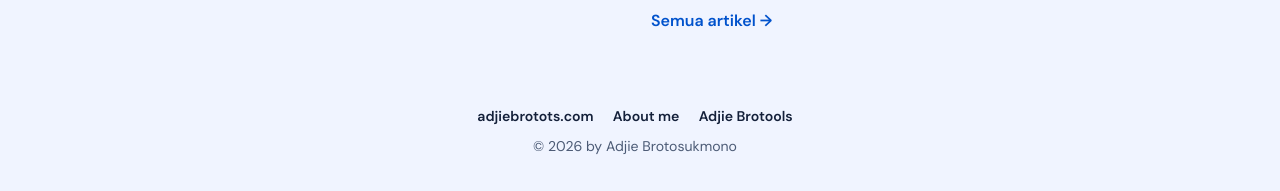
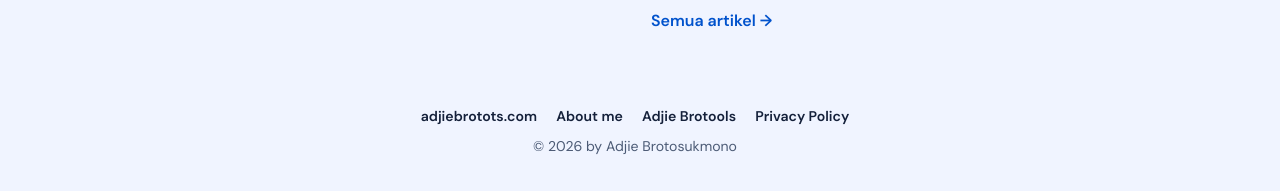
Before and after one commit to adjiebrotot/blog, a Jekyll site: the page built from index.html, in a window 1280 px wide and 1285 px high. Shown: the part 1091-1282 px from the top of the window. Built offline with Jekyll 4.4.1, drawn with Linux system fonts in a browser that asks for light colours.

Commit message:
Load the AdSense script and link the privacy policy
Every page that uses the shared head now loads adsbygoogle.js (the 404
page has its own head and stays without ads). The footer links to the
tool site's privacy policy, which now covers ads on the blog.

Co-Authored-By: Claude Opus 5.5 <noreply@anthropic.com>
Claude-Session: https://claude.ai/code/session_01LjR4mfmDeE9ENb5EFLFhHB

```diff
--- a/_config.yml
+++ b/_config.yml
@@ -41,6 +41,7 @@ links:
   home: "https://www.adjiebrotots.com/"
   about: "https://www.adjiebrotots.com/about/"
   tools: "https://tool.adjiebrotots.com/"
+  privacy: "https://tool.adjiebrotots.com/privacy/"   # covers the blog too; the Indonesian page is privacy/id/
 
 # Social card when a post sets no image of its own.
 default_image: /assets/img/og/blog.jpg   # 1200x630 card, drawn by _build/og.mjs
--- a/_data/i18n.yml
+++ b/_data/i18n.yml
@@ -35,6 +35,7 @@ en:
   about_author: "Adjie Brotosukmono is an Indonesian senior economics consultant and power system engineer at Mott MacDonald in Perth, Australia. Adjie builds the free calculators at Adjie Brotools and writes here about the decisions behind them."
   about_me: About me
   elsewhere: Elsewhere
+  privacy: Privacy Policy
   not_found_hand: "oops, wrong stop"
   not_found_heading: "This page took a different train."
   not_found_lead: "The address doesn't exist, or it moved. Hop back on at one of these:"
@@ -77,6 +78,7 @@ id:
   about_author: "Adjie Brotosukmono adalah konsultan ekonomi senior dan insinyur sistem tenaga listrik asal Indonesia di Mott MacDonald, Perth, Australia. Ia membuat kalkulator gratis di Adjie Brotools dan menulis di sini tentang keputusan di balik alat-alat tersebut."
   about_me: Tentang saya
   elsewhere: Tautan lain
+  privacy: Kebijakan Privasi
   not_found_hand: "ups salah stasiun"
   not_found_heading: "Halaman ini salah naik kereta."
   not_found_lead: "Alamatnya gak ada, atau sudah pindah. Naik lagi dari salah satu stasiun ini:"
--- a/_includes/footer.html
+++ b/_includes/footer.html
@@ -3,6 +3,7 @@
     <a href="{{ site.links.home }}">adjiebrotots.com</a>
     <a href="{{ site.links.about }}" rel="author">{{ t.about_me }}</a>
     <a href="{{ site.links.tools }}">Adjie Brotools</a>
+    <a href="{{ site.links.privacy }}{% if lang == 'id' %}id/{% endif %}" rel="privacy-policy">{{ t.privacy }}</a>
   </nav>
   <p>© {{ site.time | date: "%Y" }} {{ t.footer_by }} <a href="{{ site.links.about }}" rel="author">{{ site.author.name }}</a></p>
 </footer>
--- a/_includes/head.html
+++ b/_includes/head.html
@@ -15,6 +15,8 @@
 {%- assign seo_image = page.image | default: site.default_image | absolute_url -%}
 <meta charset="utf-8">
 <meta name="google-adsense-account" content="ca-pub-8730116101825381">
+  <script async src="https://pagead2.googlesyndication.com/pagead/js/adsbygoogle.js?client=ca-pub-8730116101825381"
+       crossorigin="anonymous"></script>
   <meta name="viewport" content="width=device-width, initial-scale=1">
   <title>{{ seo_title | strip_html | normalize_whitespace | escape }}</title>
   <meta name="description" content="{{ seo_desc | escape }}">
```
